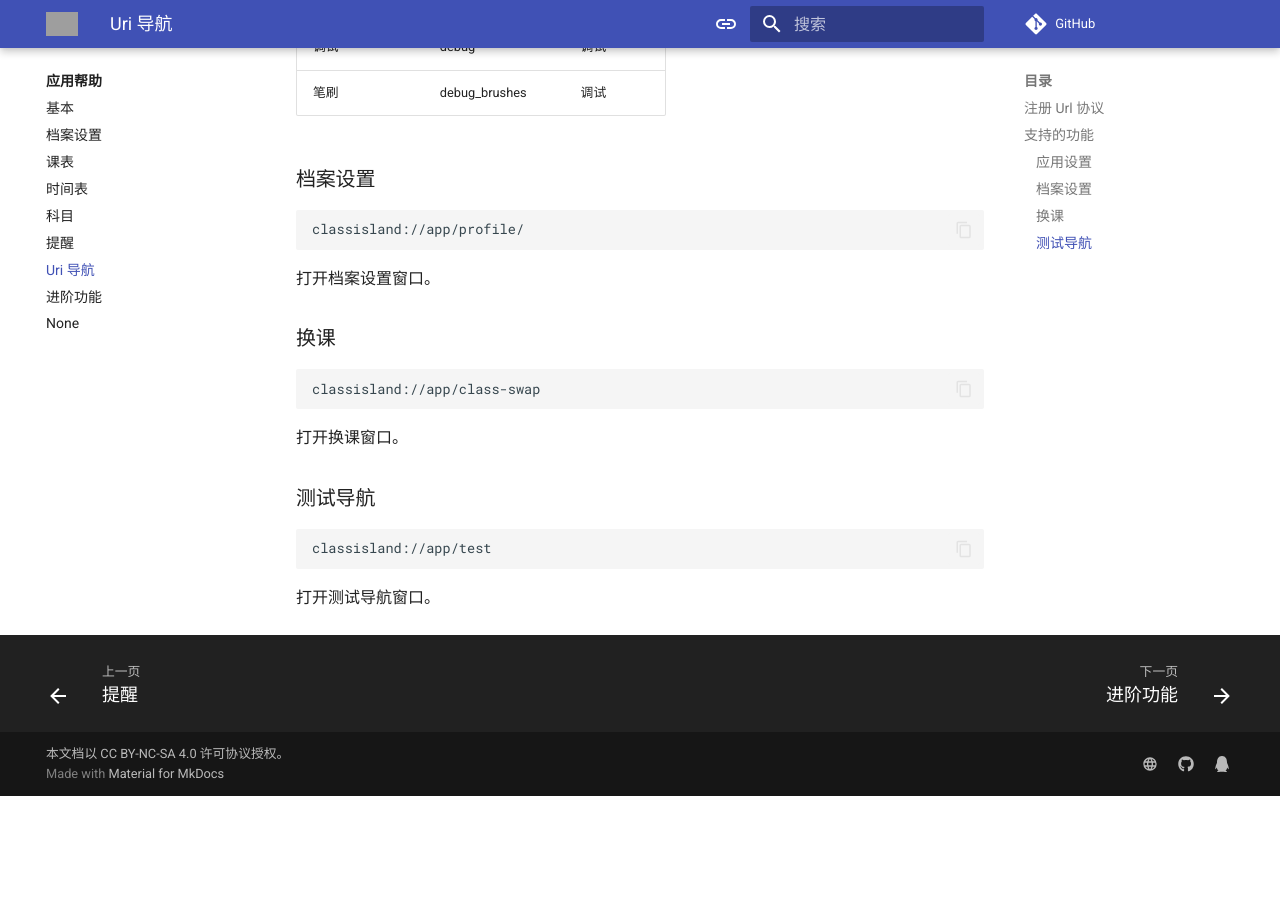
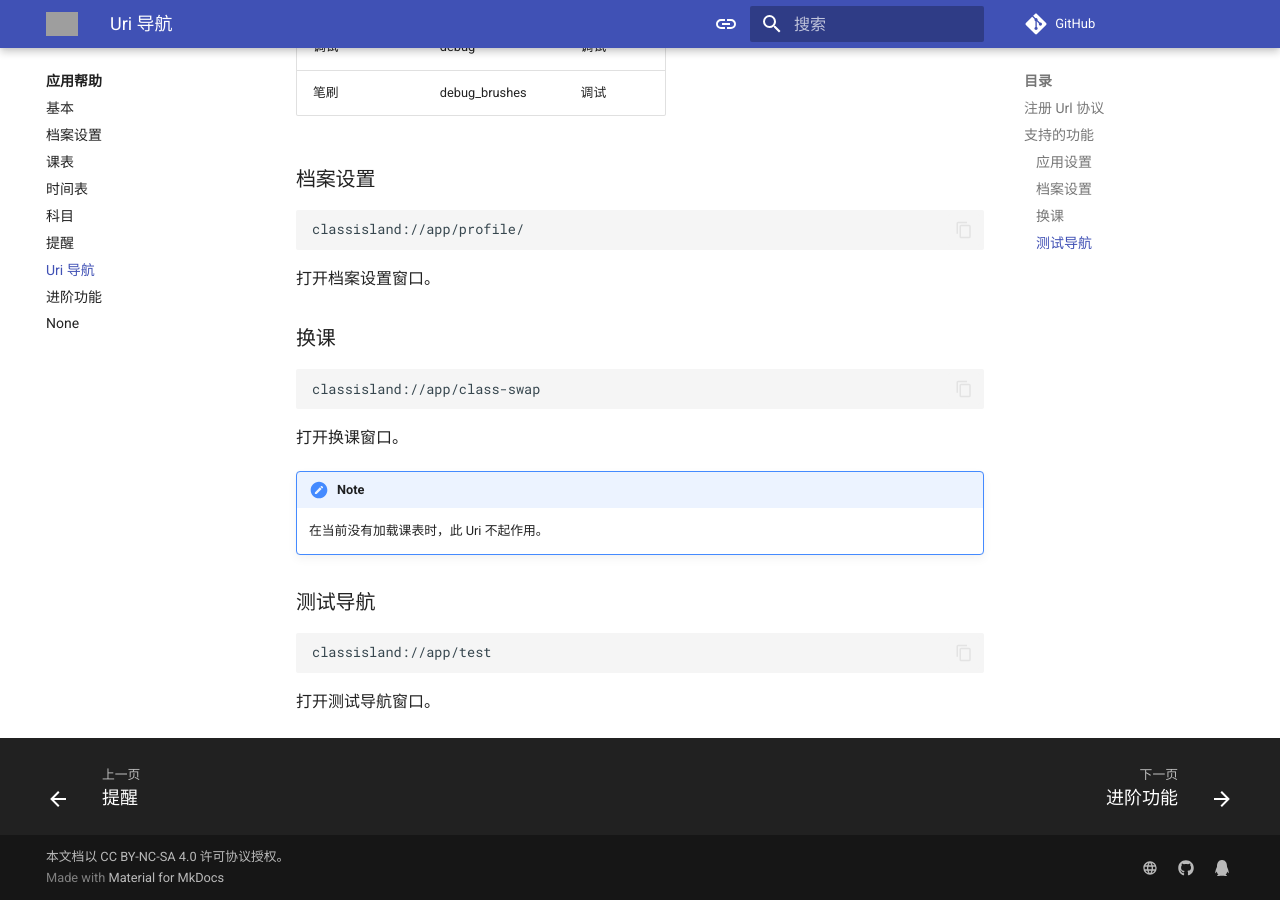
Before and after one commit to ClassIsland/classisland-docs, an MkDocs documentation site: the page built from docs/app/uri-navigation.md, in a window 1280 px wide and 900 px high, scrolled down 2121 px. Built offline with MkDocs 1.6.1 and Material for MkDocs 9.7.7, drawn with Linux system fonts in a browser that asks for light colours; comment, search, counter and statistics services are not loaded; before the commit the page ends 2917 px from its top, so only the background shows below that; grey boxes are pictures that could not be loaded.

Commit message:
Uri 导航修正

````diff
--- a/docs/app/uri-navigation.md
+++ b/docs/app/uri-navigation.md
@@ -70,6 +70,9 @@ classisland://app/class-swap
 
 打开换课窗口。
 
+!!! note
+    在当前没有加载课表时，此 Uri 不起作用。
+
 ### 测试导航
 
 ``` plaintext
````
